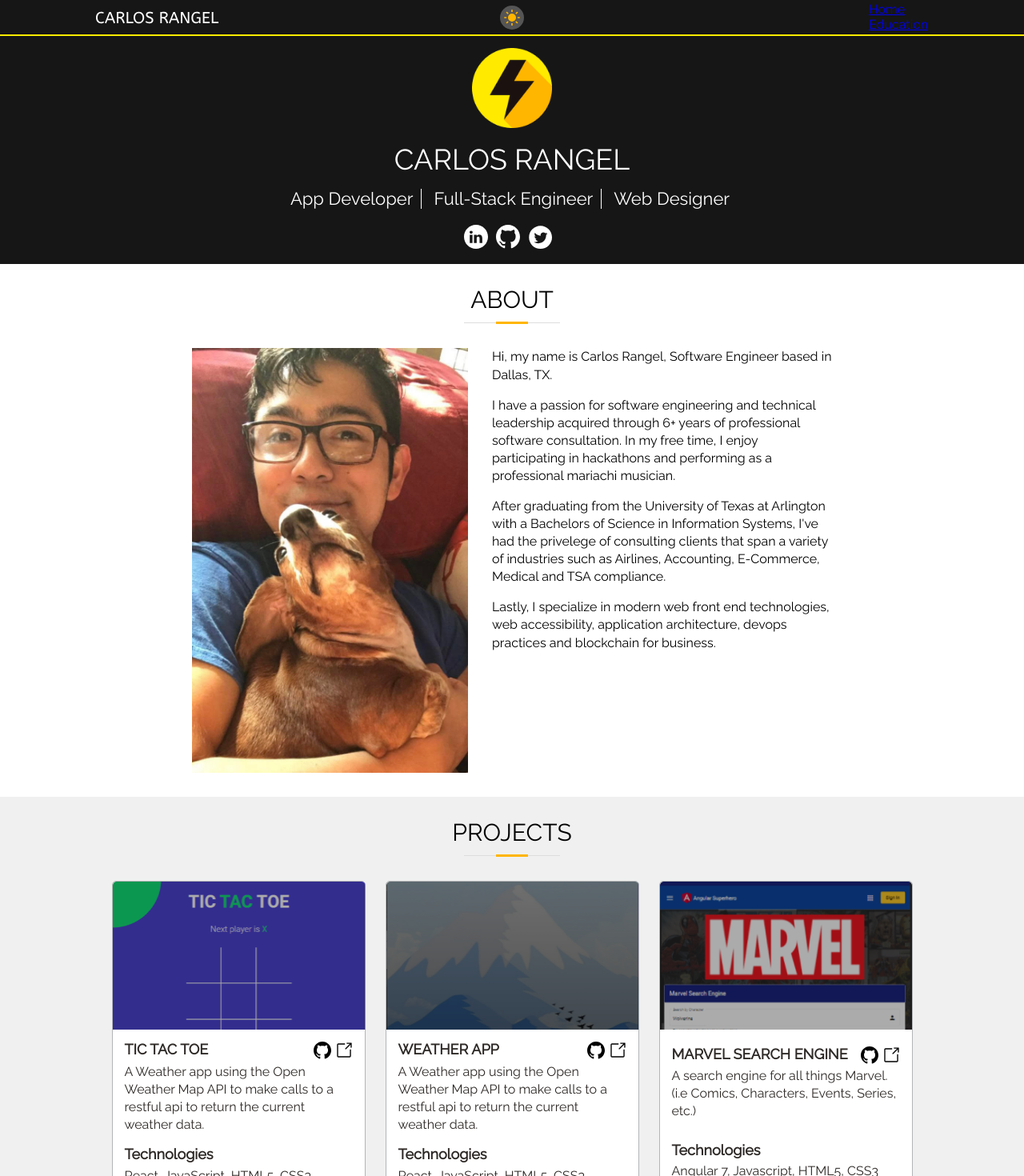
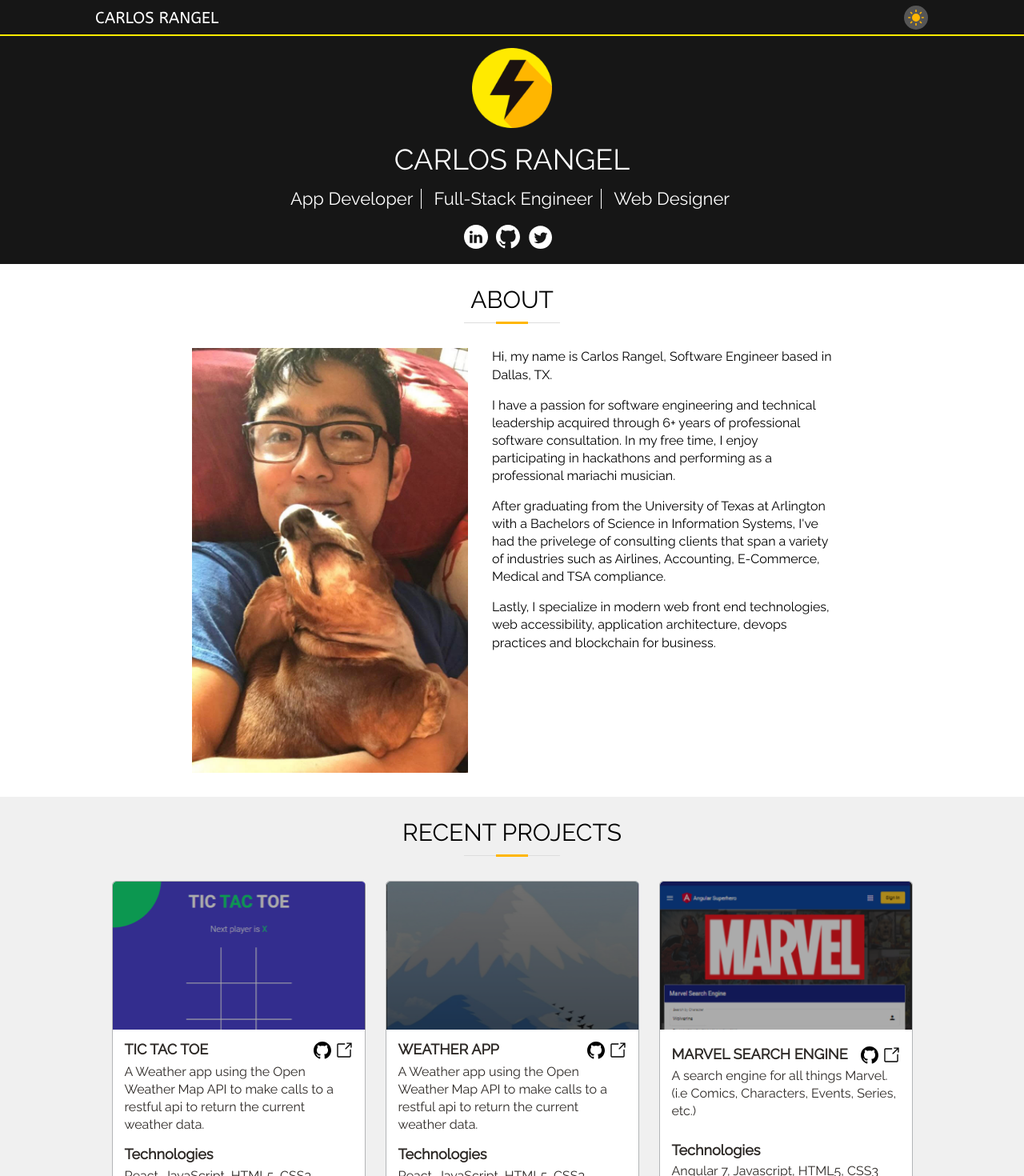
Before and after one commit to CarlosRangel17/portfolio, a Next.js app: page / in a window 1280 px wide. Shown: the top 1470 px of the page at 80% size. Built offline with nearby package versions, Linux system fonts and the light colour scheme.

Commit message:
Temp update

```diff
--- a/src/components/LandingPage/index.tsx
+++ b/src/components/Pages/aboutPage.tsx
@@ -3,20 +3,16 @@ import { FunctionComponent, useContext } from 'react'
 import About from '~components/About'
 import Accreditation from '~components/Accreditation'
 import SectionLayout from '~layout/SectionLayout'
-import Projects from '~components/Projects'
 import { ThemeContext } from '~contexts/theme'
 import clsx from 'clsx'
 
-import styles from './landingPage.module.scss'
-import Skills from '~components/Skills'
+import styles from './page.module.scss'
 
-const LandingPage: FunctionComponent = () => {
+const AboutPage: FunctionComponent = () => {
   const { colorMode } = useContext(ThemeContext)
   return (
     <div className={clsx(styles.container, colorMode === 'dark' ? styles.dark : styles.light)}>
       <About className={styles.section} />
-      <Projects className={styles.section} />
-      <Skills className={styles.section} />
       <Accreditation className={styles.section} />
       <SectionLayout className={styles.section} title="Contact">
         test
@@ -25,4 +21,4 @@ const LandingPage: FunctionComponent = () => {
   )
 }
 
-export default LandingPage
+export default AboutPage
--- /dev/null
+++ b/src/components/Pages/landingPage.tsx
@@ -0,0 +1,26 @@
+import { FunctionComponent, useContext } from 'react'
+
+// import SectionLayout from '~layout/SectionLayout'
+import clsx from 'clsx'
+import { ThemeContext } from '~contexts/theme'
+import Projects from '~components/Projects'
+import Skills from '~components/Skills'
+import About from '~components/About'
+
+import styles from './page.module.scss'
+
+const LandingPage: FunctionComponent = () => {
+  const { colorMode } = useContext(ThemeContext)
+  return (
+    <div className={clsx(styles.container, colorMode === 'dark' ? styles.dark : styles.light)}>
+      <About className={styles.section} />
+      <Projects className={styles.section} />
+      <Skills className={styles.section} />
+      {/* <SectionLayout className={styles.section} title="Contact">
+        test
+      </SectionLayout> */}
+    </div>
+  )
+}
+
+export default LandingPage
--- a/src/components/Projects/index.tsx
+++ b/src/components/Projects/index.tsx
@@ -15,7 +15,7 @@ const Projects: FunctionComponent<Props> = ({ ...rest }) => {
   ))
 
   return (
-    <SectionLayout title="Projects" {...rest}>
+    <SectionLayout title="Recent Projects" {...rest}>
       <div className={styles.container}>
         <div className={styles.body}>{projectCards}</div>
       </div>
--- a/src/layout/Header.tsx
+++ b/src/layout/Header.tsx
@@ -1,12 +1,13 @@
-import React, { FunctionComponent, useContext, useState } from 'react'
+// import React, { FunctionComponent, useContext, useState } from 'react'
+import React, { FunctionComponent, useContext } from 'react'
 import Logo from '~svg/Logo'
 import DarkToggle from '~components/DarkToggle'
 import { ThemeContext } from '~contexts/theme'
 import clsx from 'clsx'
 
 import styles from './header.module.scss'
-import { useWindowDimensions } from '~contexts/window-dimensions'
-import Menu from '~svg/Manu'
+// import { useWindowDimensions } from '~contexts/window-dimensions'
+// import Menu from '~svg/Manu'
 
 type Props = {
   homepage?: string
@@ -14,26 +15,26 @@ type Props = {
 
 const Header: FunctionComponent<Props> = () => {
   const { colorMode } = useContext(ThemeContext)
-  const { isMobile } = useWindowDimensions()
-  const [toggleDrawer, setToggleDrawer] = useState(false)
+  // const { isMobile } = useWindowDimensions()
+  // const [toggleDrawer, setToggleDrawer] = useState(false)
 
-  const handleToggle = () => {
-    setToggleDrawer(!toggleDrawer)
-  }
-  const menu = isMobile ? (
-    <button className={styles.menu} type="button" onClick={handleToggle}>
-      <Menu />
-    </button>
-  ) : (
-    <ul className={styles.list}>
-      <li>
-        <a href="#Home">Home</a>
-      </li>
-      <li>
-        <a href="#Education">Education</a>
-      </li>
-    </ul>
-  )
+  // const handleToggle = () => {
+  //   setToggleDrawer(!toggleDrawer)
+  // }
+  // const menu = isMobile ? (
+  //   <button className={styles.menu} type="button" onClick={handleToggle}>
+  //     <Menu />
+  //   </button>
+  // ) : (
+  //   <ul className={styles.list}>
+  //     <li>
+  //       <a href="#Home">Home</a>
+  //     </li>
+  //     <li>
+  //       <a href="#Education">Education</a>
+  //     </li>
+  //   </ul>
+  // )
 
   return (
     <header className={clsx(styles.header, colorMode === 'dark' && styles.secondary)}>
@@ -42,7 +43,7 @@ const Header: FunctionComponent<Props> = () => {
           <Logo className={styles.logo} fillColor="#fff" />
         </a>
         <DarkToggle />
-        <div className={styles.listSection}>{menu}</div>
+        {/* <div className={styles.listSection}>{menu}</div> */}
       </nav>
     </header>
   )
--- a/src/layout/Subheader.tsx
+++ b/src/layout/Subheader.tsx
@@ -20,6 +20,7 @@ const Subheader: FunctionComponent<Props> = () => {
       aria-label="carlos-rangel-portfolio"
       className={styles.headerLogoLink}
       href={link.url}
+      rel="noopener noreferrer"
       target="_blank"
     >
       {getIcon(link, '30px', '30px')}
@@ -38,6 +39,7 @@ const Subheader: FunctionComponent<Props> = () => {
       <h1>Carlos Rangel</h1>
       <div className={styles.titles}>{careerTitles}</div>
       <div className={styles.links}>{socialMediaLinks}</div>
+      {/* <div className={styles['bg-balls']}></div> */}
     </div>
   )
 }
--- a/src/layout/header.module.scss
+++ b/src/layout/header.module.scss
@@ -60,6 +60,43 @@
   background-color: #161616;
   padding: 45px 30px 15px;
   text-align: center;
+
+  .bg-balls:before {
+    background-color: #ffc72a;
+    right: -75px;
+    bottom: -75px;
+  }
+
+  .bg-balls:after {
+    width: 220px;
+    height: 220px;
+    top: -110px;
+    left: -110px;
+  }
+
+  .bg-balls:after {
+    background-color: #12e177;
+    top: -75px;
+    left: -75px;
+  }
+
+  .bg-balls {
+    &::before {
+      width: 220px;
+      height: 220px;
+      right: -110px;
+      bottom: -110px;
+    }
+  }
+
+  .bg-balls:after,
+  .bg-balls:before {
+    content: '';
+    position: absolute;
+    width: 150px;
+    height: 150px;
+    border-radius: 50%;
+  }
 
   img {
     margin: 15px 0;
--- a/src/pages/index.tsx
+++ b/src/pages/index.tsx
@@ -1,5 +1,5 @@
 import { FunctionComponent } from 'react'
-import LandingPage from '~components/LandingPage'
+import LandingPage from '~components/Pages/landingPage'
 import Layout from '~layout/Layout'
 
 const Landing: FunctionComponent = () => (
```
Also changed, not shown: src/pages/about.tsx (added, +11 -0 lines), src/components/Pages/page.module.scss (renamed from src/components/LandingPage/landingPage.module.scss).
